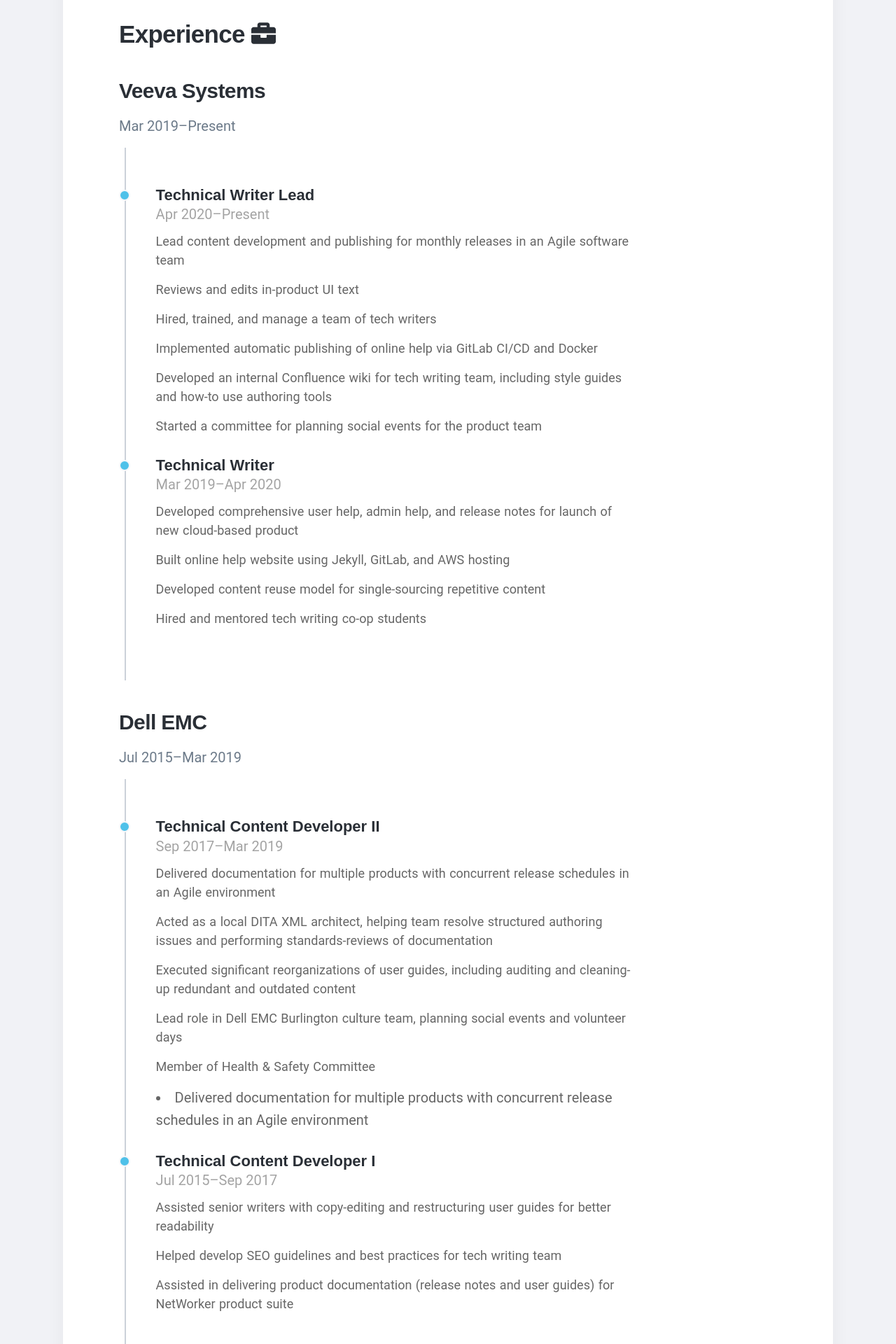
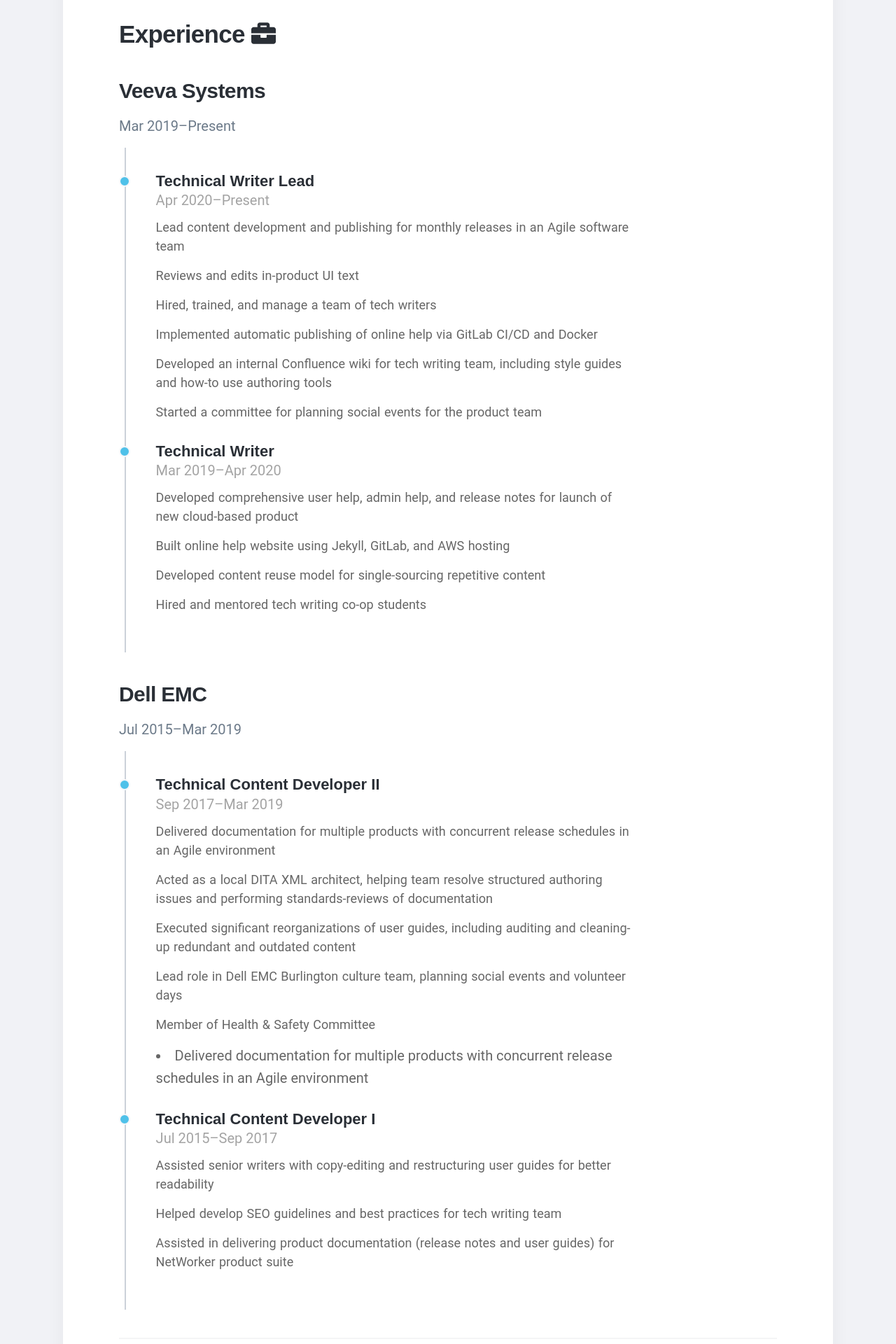
Before and after one commit to emilyrushton/emilyrushton.github.io, a Jekyll site: the page built from index.html, in a window 1280 px wide. Shown: the part 1134-3054 px from the top of the page at 70% size. Built offline with Jekyll 4.4.1, drawn with Linux system fonts in a browser that asks for light colours; nearby versions of some CDN libraries; some web fonts are replaced.

Commit message:
Update custom.css

```diff
--- a/css/custom.css
+++ b/css/custom.css
@@ -18,7 +18,7 @@
 
 .timeline-container {
    width: 80%;
-   padding: 50px 0;
+   padding: 30px 0;
    position: relative;
    overflow: hidden;
 }
```
